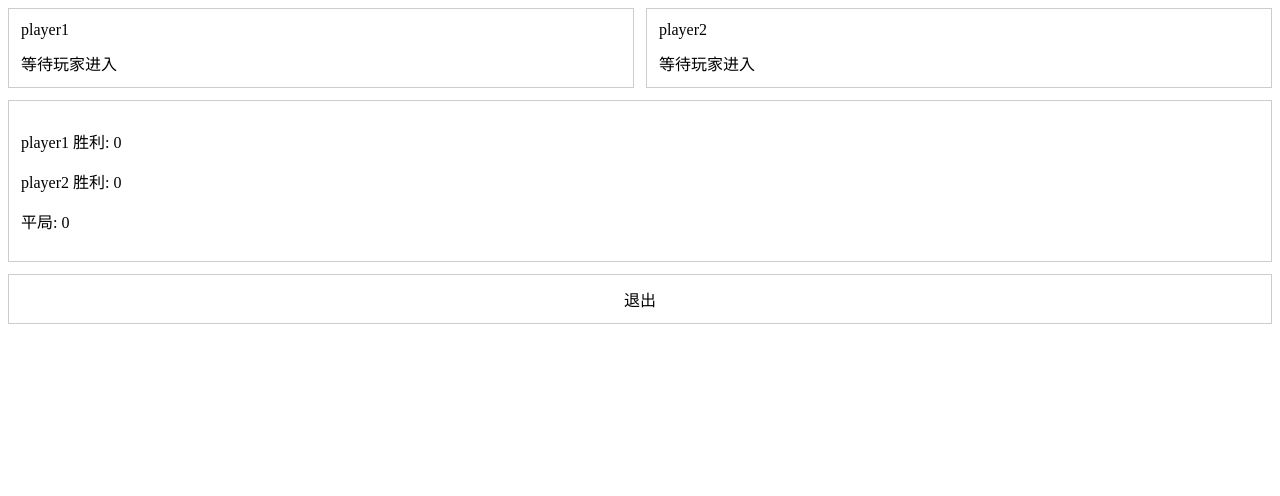
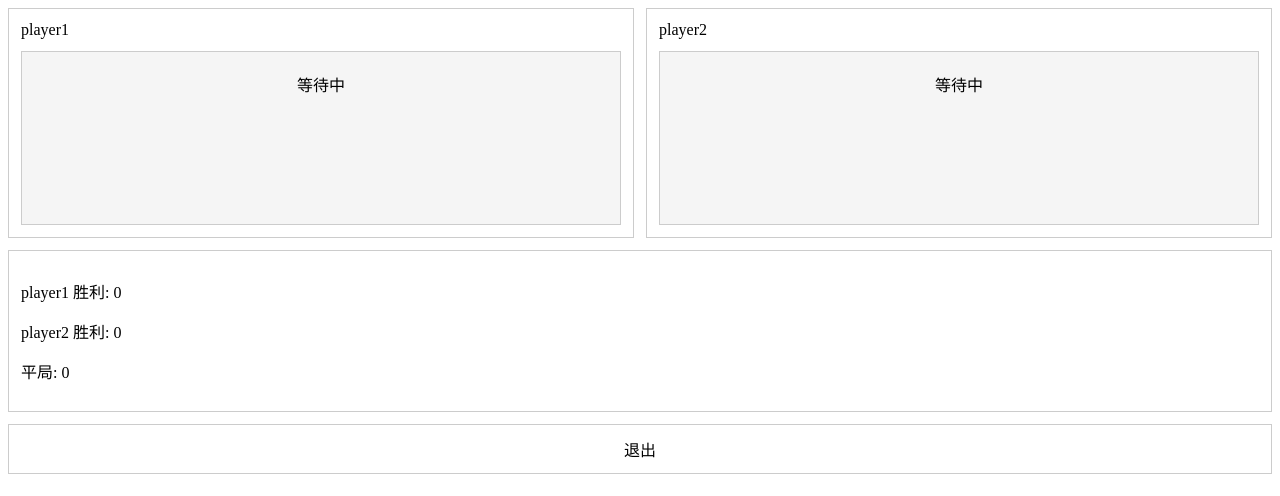
Before and after one commit to dingzu/co-game-vue, a Vue app: page /#/finger/table/1 in a window 1280 px wide. Shown: the top 496 px of the page. Built offline with nearby package versions, Linux system fonts and the light colour scheme; no server answers.

Commit message:
修改桌面参数

```diff
--- a/src/api/fingerApi.ts
+++ b/src/api/fingerApi.ts
@@ -18,6 +18,7 @@ export type FingerType = "scissors" | "stone" | "cloth" | null
 export type UserStateType = "wait" | "choosed" | "ready"
 export interface Choose {
     turn: number
+    tableIndex: number
     role: "player1" | "player2" | "viewer"
     choose: FingerType
 }
--- a/src/components/FingerGame.vue
+++ b/src/components/FingerGame.vue
@@ -1,21 +1,36 @@
 <template>
   <div class="finger-game">
     <div class="battle-ground">
-      <div
-        v-for="(player, key) in fingerData"
-        :key="key"
-        class="player-ground"
-        :class="role == key ? 'yours' : ''"
-      >
+      <div v-for="(player, key) in fingerData" :key="key" class="player-ground">
         <div class="name">
           <p>{{ player.name }}</p>
         </div>
-        <div class="choose" v-if="player.state != 'wait'">
-          <div class="scissors button">布</div>
-          <div class="stone button">石头</div>
-          <div class="cloth button">布</div>
+        <div class="choose">
+          <!--遮挡-->
+          <div class="mask" v-if="player.state == 'wait'">等待中</div>
+          <div class="mask" v-else-if="fingerData.player1.state == 'wait'">
+            等待 player1
+          </div>
+          <div class="mask" v-else-if="fingerData.player2.state == 'wait'">
+            等待 player2
+          </div>
+          <!--我方界面-->
+          <div class="yours" v-if="role == key">
+            <div class="button-group">
+              <div class="scissors button click-able">布</div>
+              <div class="stone button click-able">石头</div>
+              <div class="cloth button click-able">布</div>
+            </div>
+          </div>
+          <!--对方界面-->
+          <div class="anti" v-else>
+            <div class="button-group">
+              <div class="scissors button">布</div>
+              <div class="stone button">石头</div>
+              <div class="cloth button">布</div>
+            </div>
+          </div>
         </div>
-        <div class="wait" v-else>等待玩家进入</div>
       </div>
     </div>
     <div class="user-set">
@@ -158,16 +173,30 @@ onBeforeUnmount(() => {
     padding 12px
     border 1px solid #ccc
     gap 12px
-    .choose
+    .choose, .button-group
+      position relative
       display flex
       flex-direction column
       gap 12px
+    .mask
+      position absolute
+      top 0
+      right 0
+      bottom 0
+      left 0
+      z-index 100
+      padding 20px
+      border 1px solid #ccc
+      background-color #f5f5f5
+      text-align center
+    .button.click-able:hover
+      border 1px solid #000
     .button
       padding 12px
       border 1px solid #ccc
-  .player-ground.yours > .choose > .button:hover
-    border 1px solid #000
-    cursor pointer
+      &.active, &.active:hover
+        background #ccc
+        color #fff
 
 .user-set
   margin-top 12px
```
